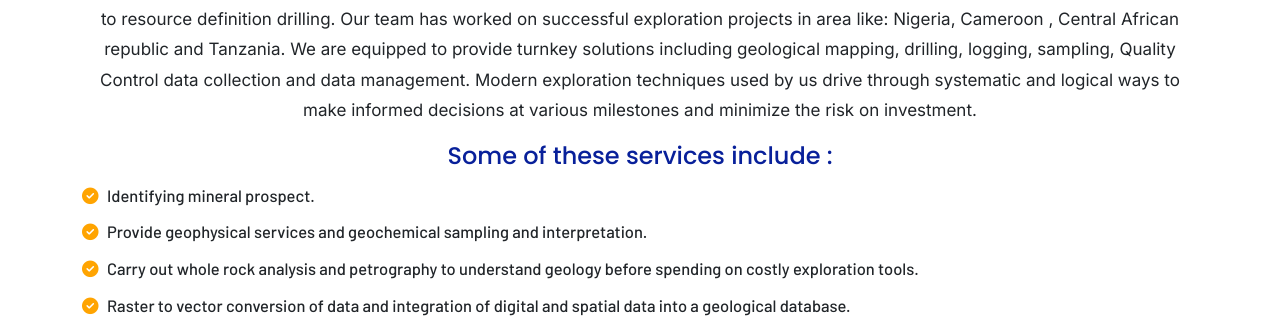
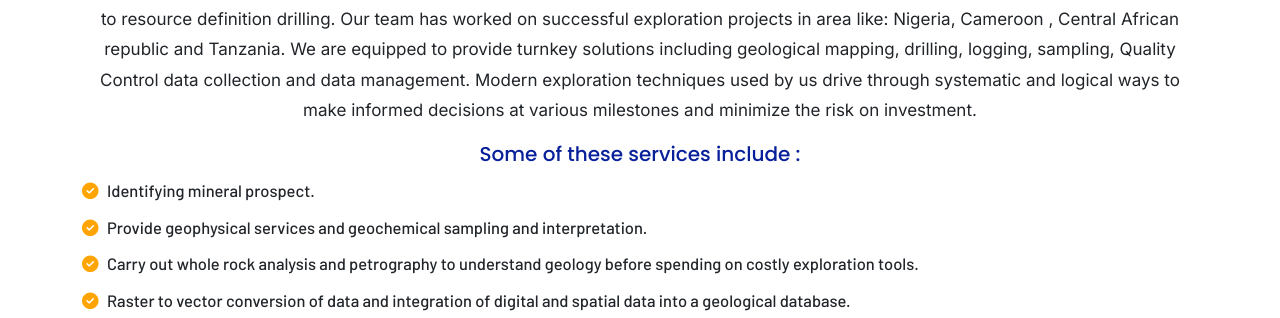
Before and after one commit to Digital-Roah/tims-mining, a plain HTML site: page services/exploration-services.html in a window 1280 px wide. Shown: the part 494-812 px from the top of the page. Drawn offline with nearby package versions, Linux system fonts and the light colour scheme; a web font is replaced by a local one.

Commit message:
edit services list

```diff
--- a/services/exploration-services.html
+++ b/services/exploration-services.html
@@ -125,7 +125,7 @@
             <div class="mt-2">
                <p class="text-center sub-service-text text-inter">Timadix Geomin Consult Nig Ltd. is highly experienced in conducting mineral exploration from greenfield exploration, through brownfield, to resource definition drilling. Our team has worked on successful exploration projects in area like: Nigeria, Cameroon , Central African republic and Tanzania. We are equipped to provide turnkey solutions including geological mapping, drilling, logging, sampling, Quality Control data collection and data management. Modern exploration techniques used by us drive through systematic and logical ways to make informed decisions at various milestones and minimize the risk on investment.</p>
 
-                <h4 class="text-center text-poppins text-blue">Some of these services include :</h4>
+                <h5 class="text-center text-poppins text-blue">Some of these services include :</h5>
                 <ul class="services-list text-barlow">
                     <li><i class="fa fa-check-circle" aria-hidden="true"></i> <span class="font-500">Identifying mineral prospect.</span></li>
                     <li><i class="fa fa-check-circle" aria-hidden="true"></i> <span class="font-500">Provide geophysical services and geochemical sampling and interpretation.</span></li>
```
Also changed, not shown: services/mineral-quality-control.html (+1 -1 lines), services/mineral-trading-and-beneficiation.html (+1 -1 lines).
